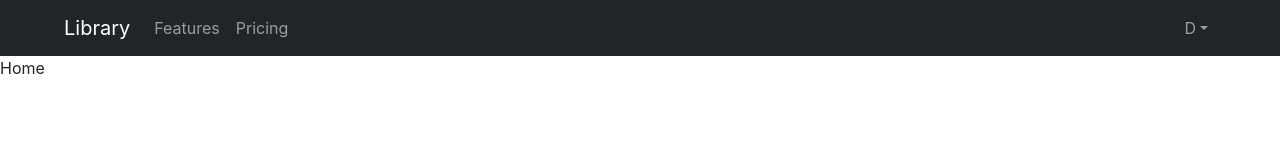
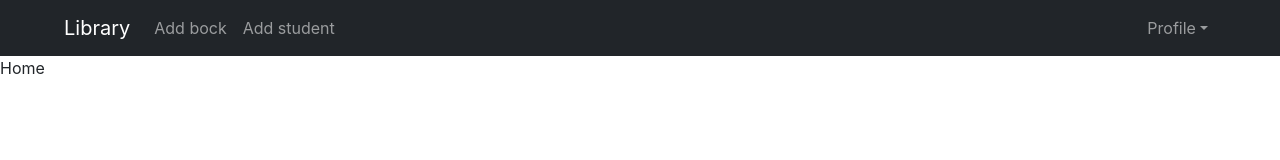
Before and after one commit to Safi100/school-library-system, a React (Create React App) app in the folder frontend/: page / in a window 1280 px wide. Shown: the top 160 px of the page. Built offline with nearby package versions, Linux system fonts and the light colour scheme.

Commit message:
change nav links

```diff
--- a/frontend/src/components/NavigationBar.jsx
+++ b/frontend/src/components/NavigationBar.jsx
@@ -11,11 +11,11 @@ const NavigationBar = () => {
         <Navbar.Toggle aria-controls="responsive-navbar-nav" />
         <Navbar.Collapse id="responsive-navbar-nav">
           <Nav className="me-auto">
-            <Nav.Link href="#features">Features</Nav.Link>
-            <Nav.Link href="#pricing">Pricing</Nav.Link>
+            <Nav.Link href="/add-bock">Add bock</Nav.Link>
+            <Nav.Link href="/add-student">Add student</Nav.Link>
           </Nav>
           <Nav>
-          <NavDropdown title={`D`} id="collapsible-nav-dropdown">
+          <NavDropdown title={`Profile`} id="collapsible-nav-dropdown">
               <NavDropdown.Item href="#action/3.1">Profile</NavDropdown.Item>
               <NavDropdown.Divider />
               <NavDropdown.Item href="#action/3.4">Logout</NavDropdown.Item>
```
